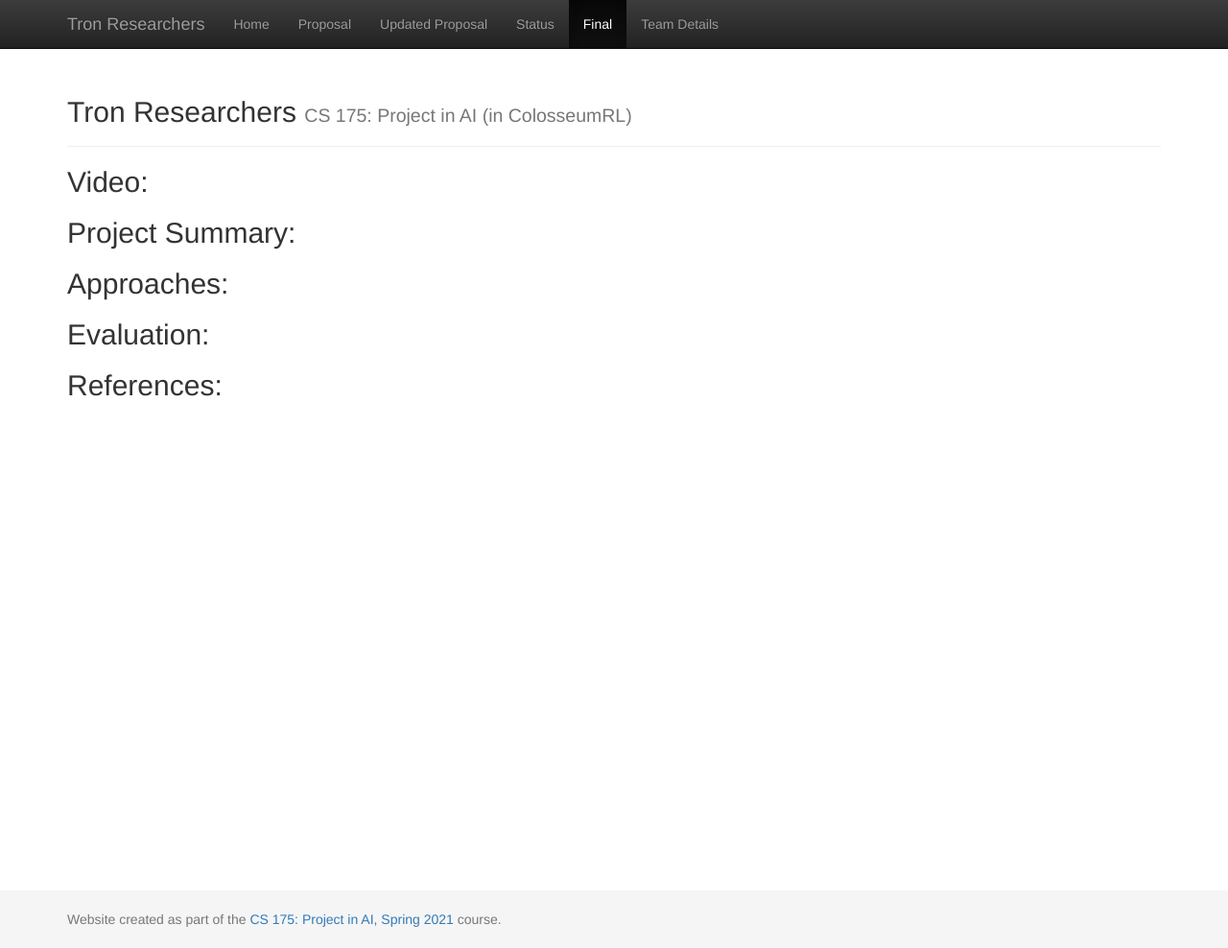
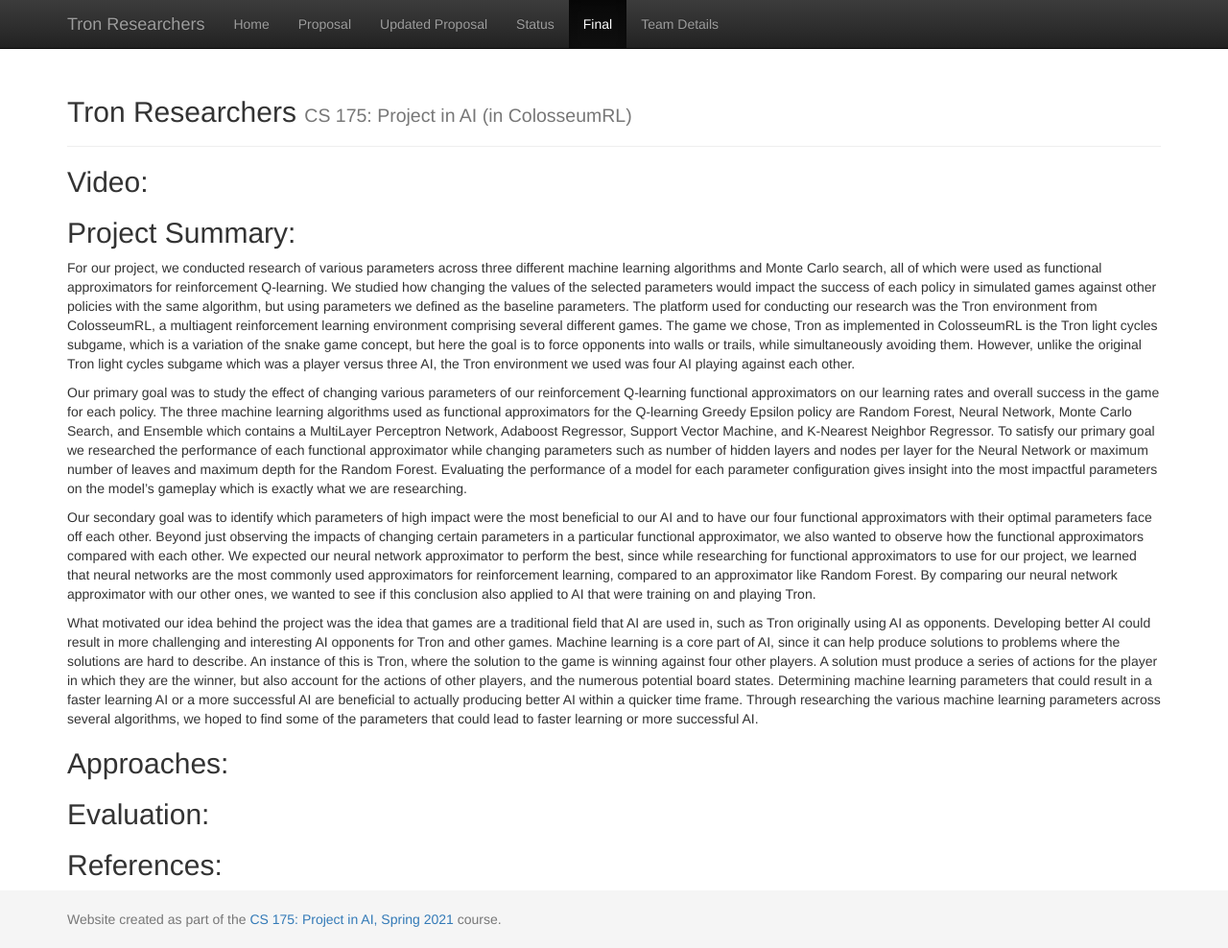
Before and after one commit to anguyen34/Tron-Researchers-CS175, a Jekyll site: the page built from docs/final.md, in a window 1280 px wide and 988 px high. Shown: the whole window at 96% size. Built offline with Jekyll 4.4.1, drawn with Linux system fonts in a browser that asks for light colours.

Commit message:
Added the project summary

```diff
--- a/docs/final.md
+++ b/docs/final.md
@@ -6,6 +6,14 @@
 ## Video:
 
 ## Project Summary:
+For our project, we conducted research of various parameters across three different machine learning algorithms and Monte Carlo search, all of which were used as functional approximators for reinforcement Q-learning. We studied how changing the values of the selected parameters would impact the success of each policy in simulated games against other policies with the same algorithm, but using parameters we defined as the baseline parameters. The platform used for conducting our research was the Tron environment from ColosseumRL, a multiagent reinforcement learning environment comprising several different games. The game we chose, Tron as implemented in ColosseumRL is the Tron light cycles subgame, which is a variation of the snake game concept, but here the goal is to force opponents into walls or trails, while simultaneously avoiding them. However, unlike the original Tron light cycles subgame which was a player versus three AI, the Tron environment we used was four AI playing against each other.
+
+Our primary goal was to study the effect of changing various parameters of our reinforcement Q-learning functional approximators on our learning rates and overall success in the game for each policy. The three machine learning algorithms used as functional approximators for the Q-learning Greedy Epsilon policy are Random Forest, Neural Network, Monte Carlo Search, and Ensemble which contains a MultiLayer Perceptron Network, Adaboost Regressor, Support Vector Machine, and K-Nearest Neighbor Regressor. To satisfy our primary goal we researched the performance of each functional approximator while changing parameters such as number of hidden layers and nodes per layer for the Neural Network or maximum number of leaves and maximum depth for the Random Forest. Evaluating the performance of a model for each parameter configuration gives insight into the most impactful parameters on the model’s gameplay which is exactly what we are researching.
+
+Our secondary goal was to identify which parameters of high impact were the most beneficial to our AI and to have our four functional approximators with their optimal parameters face off each other. Beyond just observing the impacts of changing certain parameters in a particular functional approximator, we also wanted to observe how the functional approximators compared with each other. We expected our neural network approximator to perform the best, since while researching for functional approximators to use for our project, we learned that neural networks are the most commonly used approximators for reinforcement learning, compared to an approximator like Random Forest. By comparing our neural network approximator with our other ones, we wanted to see if this conclusion also applied to AI that were training on and playing Tron.
+
+What motivated our idea behind the project was the idea that games are a traditional field that AI are used in, such as Tron originally using AI as opponents. Developing better AI could result in more challenging and interesting AI opponents for Tron and other games. Machine learning is a core part of AI, since it can help produce solutions to problems where the solutions are hard to describe. An instance of this is Tron, where the solution to the game is winning against four other players. A solution must produce a series of actions for the player in which they are the winner, but also account for the actions of other players, and the numerous potential board states. Determining machine learning parameters that could result in a faster learning AI or a more successful AI are beneficial to actually producing better AI within a quicker time frame. Through researching the various machine learning parameters across several algorithms, we hoped to find some of the parameters that could lead to faster learning or more successful AI.
+
 
 ## Approaches:
 
```
